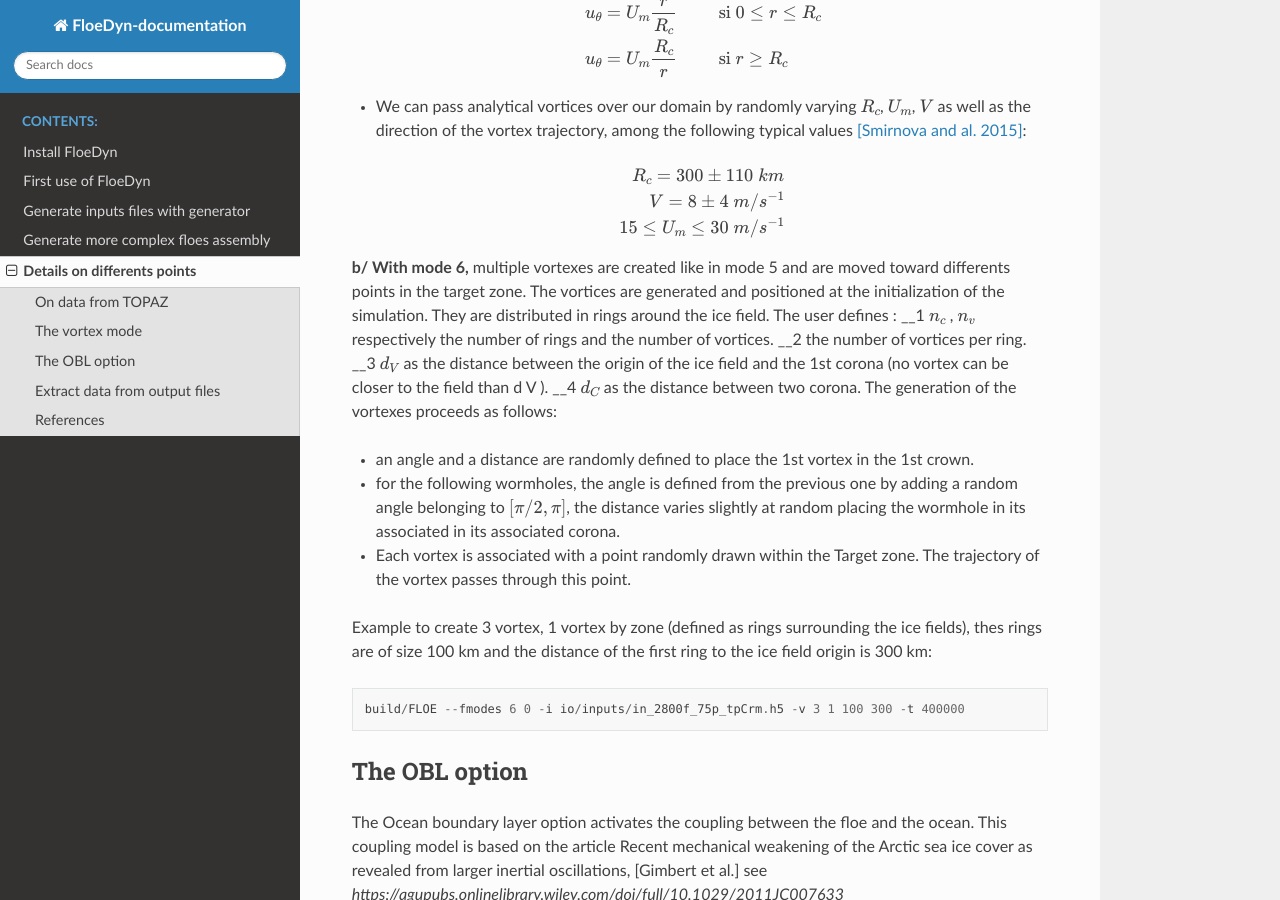
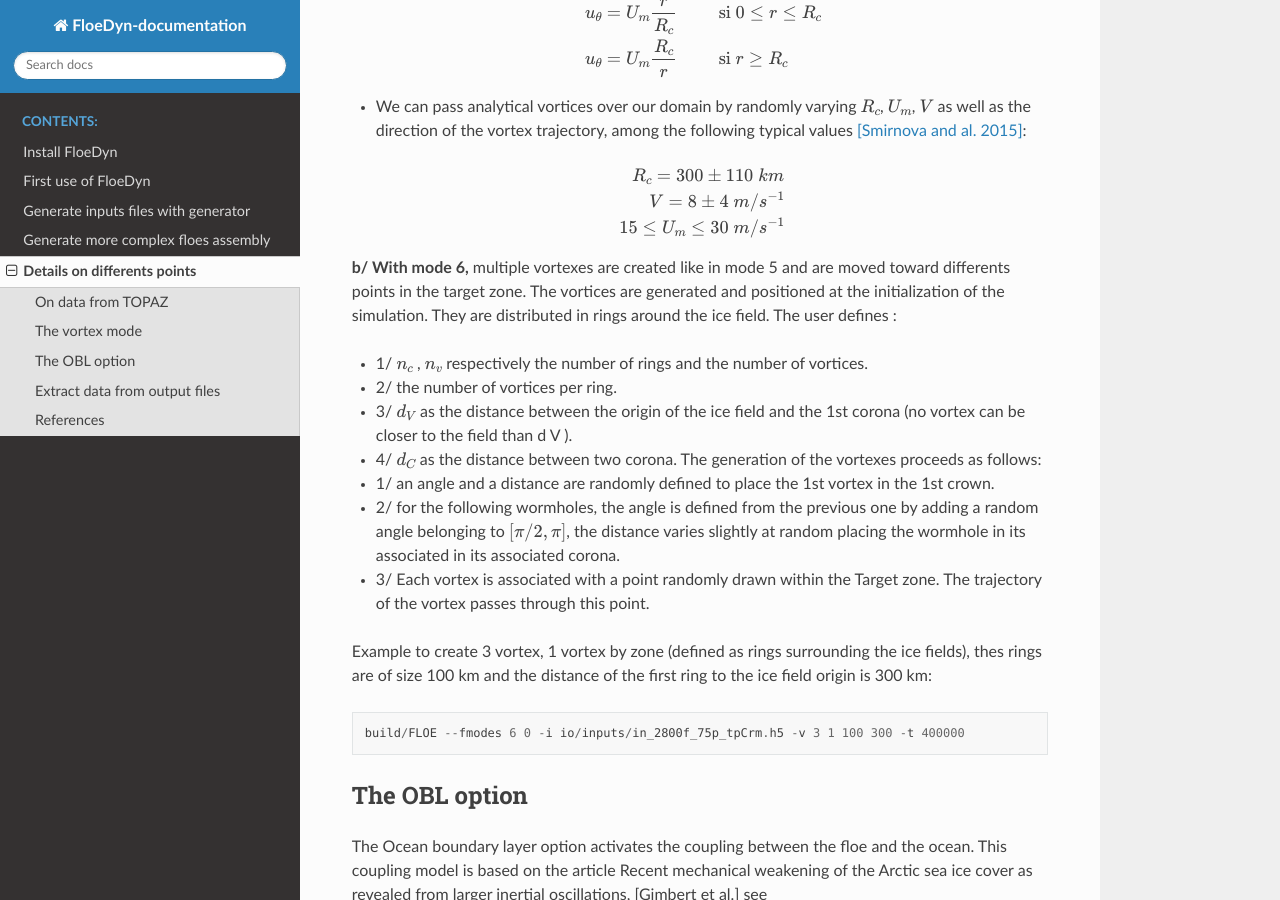
Before and after one commit to FloeDynHub/FloeDyn-documentation, a Sphinx documentation site: the page built from source/Details.md, in a window 1280 px wide and 900 px high, scrolled down 1118 px. Built offline with Sphinx 7.4.7 and the Read the Docs theme 2.0.0, drawn with Linux system fonts in a browser that asks for light colours.

Commit message:
Update Details.md

````diff
--- a/source/Details.md
+++ b/source/Details.md
@@ -44,16 +44,16 @@ $$
 $$
 
 __b/ With mode 6,__ multiple vortexes are created like in mode 5 and are moved toward differents points in the target zone. The vortices are generated and positioned at the initialization of the simulation. They are distributed in rings around the ice field. The user defines :
-	__1 $n_c$ , $n_v$ respectively the number of rings and the number of vortices.
-	__2 the number of vortices per ring.
-	__3 $d_V$ as the distance between the origin of the ice field and the 1st corona (no vortex
+* 1/ $n_c$ , $n_v$ respectively the number of rings and the number of vortices.
+* 2/ the number of vortices per ring.
+* 3/ $d_V$ as the distance between the origin of the ice field and the 1st corona (no vortex
 can be closer to the field than d V ).
-	__4 $d_C$ as the distance between two corona.
+* 4/ $d_C$ as the distance between two corona.
 The generation of the vortexes proceeds as follows:
-* an angle and a distance are randomly defined to place the 1st vortex in the 1st
+* 1/ an angle and a distance are randomly defined to place the 1st vortex in the 1st
 crown.
-* for the following wormholes, the angle is defined from the previous one by adding a random angle belonging to $[\pi/2,\pi]$, the distance varies slightly at random placing the wormhole in its associated in its associated corona.
-* Each vortex is associated with a point randomly drawn within the Target zone. The trajectory of the vortex passes through this point.
+* 2/ for the following wormholes, the angle is defined from the previous one by adding a random angle belonging to $[\pi/2,\pi]$, the distance varies slightly at random placing the wormhole in its associated in its associated corona.
+* 3/ Each vortex is associated with a point randomly drawn within the Target zone. The trajectory of the vortex passes through this point.
 
 Example to create 3 vortex, 1 vortex by zone (defined as rings surrounding the ice fields), thes rings are of size 100 km and the distance of the first ring to the ice field origin is 300 km:
 ```
````
